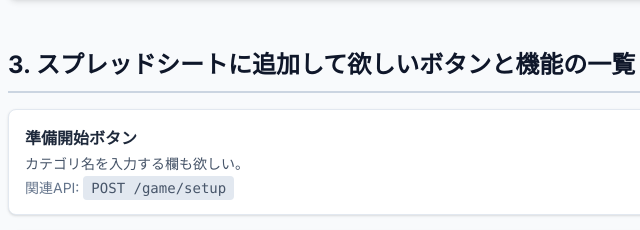
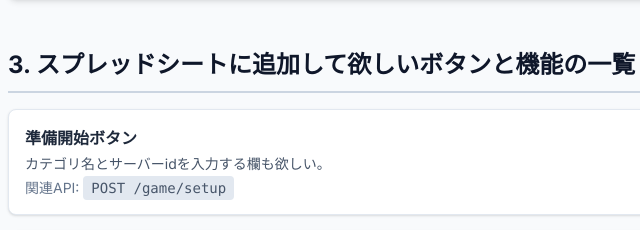
Before and after one commit to Razona/jinro-bot, a website: page public/index.html in a window 1280 px wide. Shown: the part 5121-5351 px from the top of the page, 24-664 px from the left. Drawn offline with nearby package versions, Linux system fonts and the light colour scheme.

Commit message:
仕様書修正

```diff
--- a/public/index.html
+++ b/public/index.html
@@ -426,7 +426,7 @@
     <ul class="space-y-4">
       <li class="feature-list-item">
         <strong>準備開始ボタン</strong>
-        <p class="text-sm text-slate-600 mt-1">カテゴリ名を入力する欄も欲しい。</p>
+        <p class="text-sm text-slate-600 mt-1">カテゴリ名とサーバーidを入力する欄も欲しい。</p>
         <p class="text-sm text-slate-500 mt-1">関連API: <code class="path">POST /game/setup</code></p>
       </li>
       <li class="feature-list-item">
```
